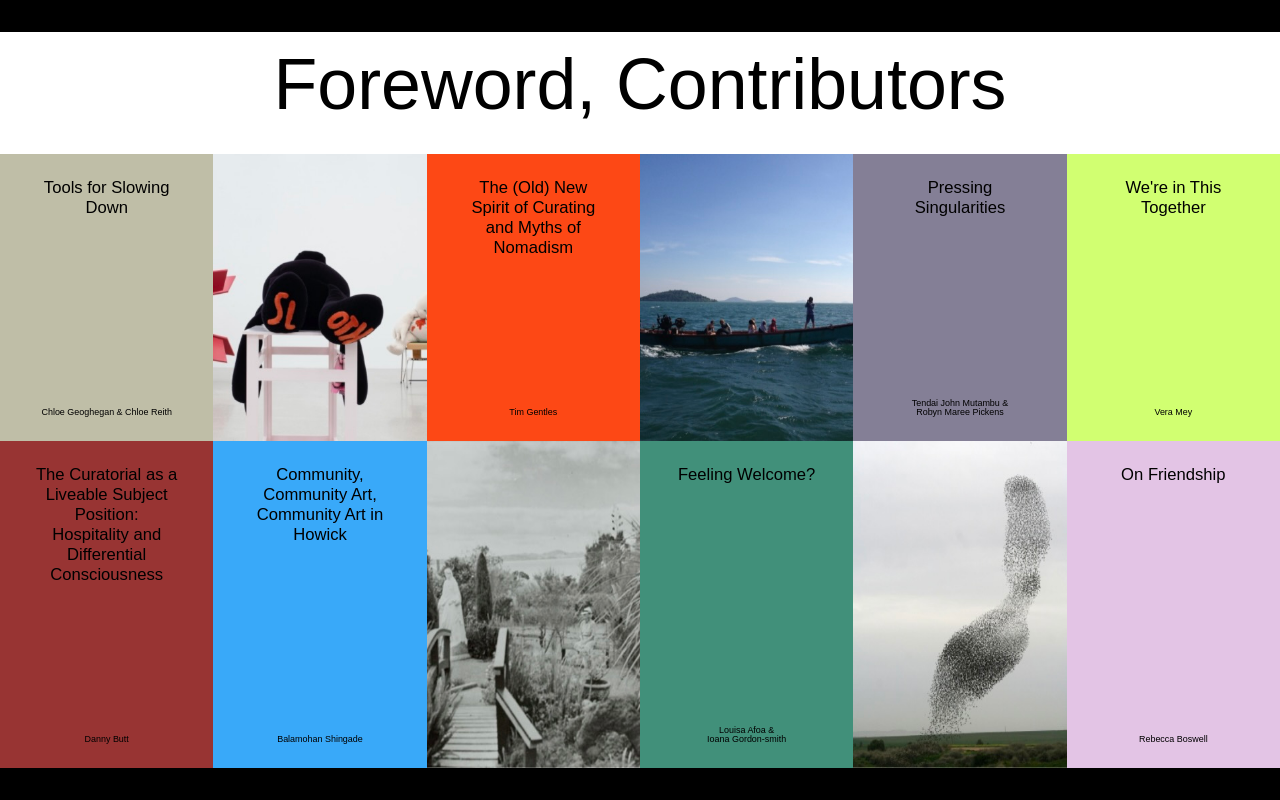
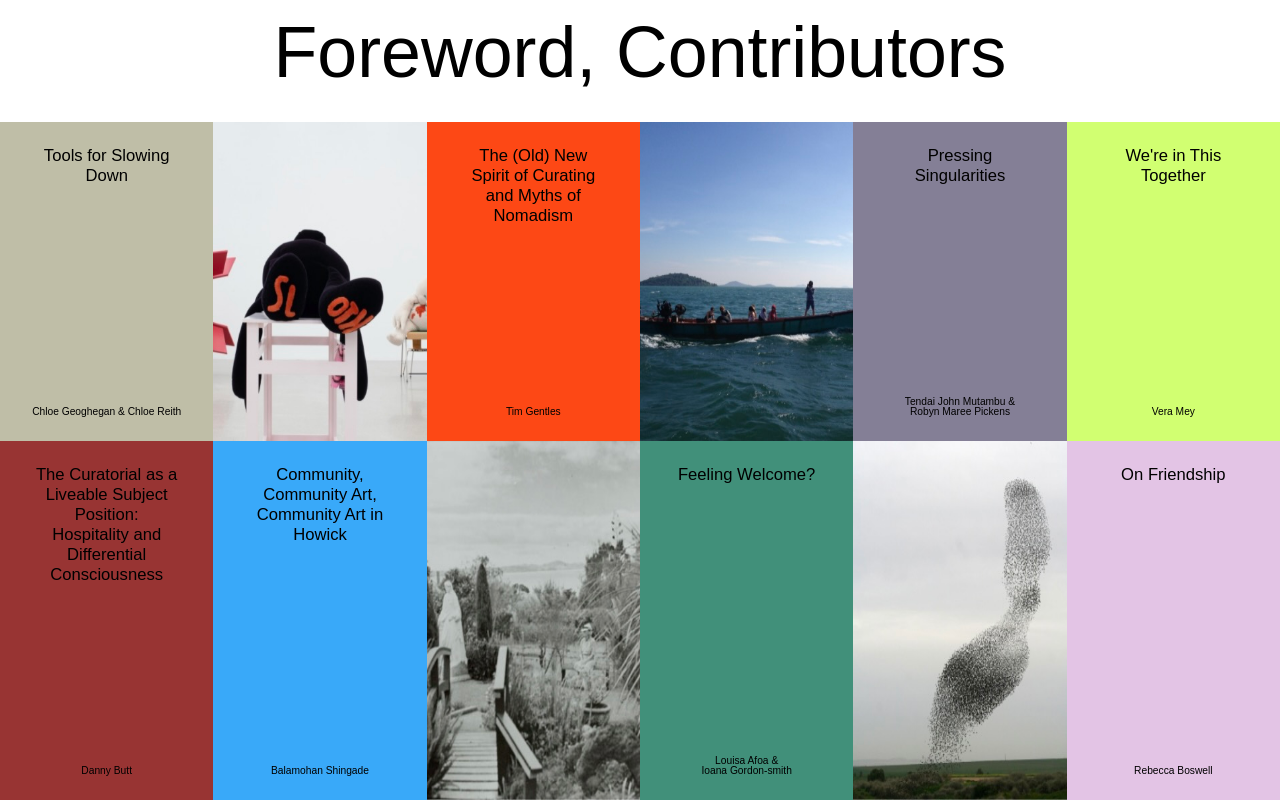
Before and after one commit to prgrmr-l/nomad-coders_css-challenge-4, a plain HTML site: page index.html in a window 1280 px wide. Drawn offline with nearby package versions, Linux system fonts and the light colour scheme.

Commit message:
Update style.css

```diff
--- a/style.css
+++ b/style.css
@@ -16,7 +16,7 @@ body {
   grid-template-rows: repeat(auto-fit, minmax(max-content, 1fr));
   width: 100%;
   height: 15.3vh;
-  margin-top: 4vh;
+  /* margin-top: 4vh; */
   align-items: center;
   justify-items: center;
 }
@@ -32,8 +32,8 @@ body {
   grid-template-rows: repeat(auto-fit, minmax(min-content, 1fr));
   grid-template-columns: repeat(6, minmax(min-content, 1fr));
   width: 100%;
-  height: 76.7vh;
-  margin-bottom: 4vh;
+  height: 84.7vh;
+  /* margin-bottom: 4vh; */
 }
 
 .bttm-box {
@@ -104,5 +104,5 @@ body {
 
 .picBttm {
   display: grid;
-  font-size: 0.7vw;
+  font-size: 0.8vw;
 }
```
